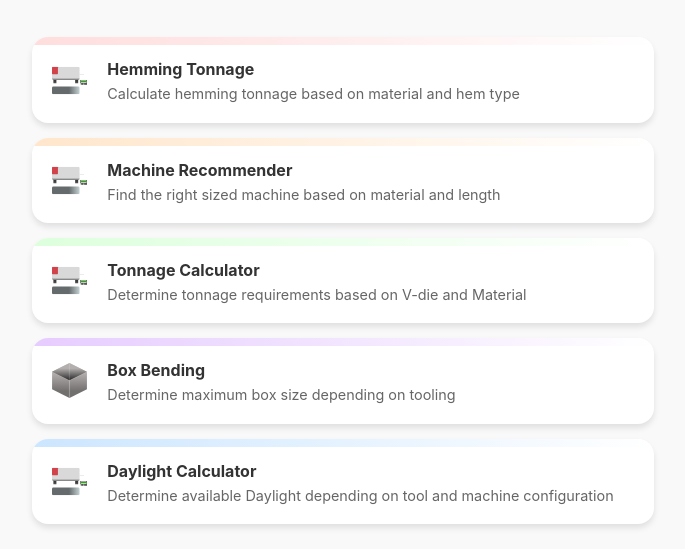
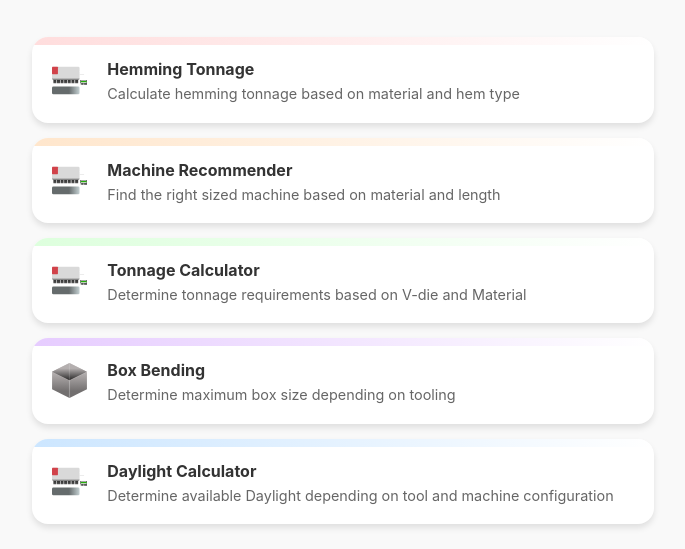
Before and after one commit to DaneColeson/QuickTools, a React (Create React App) app: page / in a window 1280 px wide. Shown: the part 171-720 px from the top of the page, without its empty margins (297-982 px from the left). Built offline with nearby package versions, Linux system fonts and the light colour scheme.

Commit message:
Not sure

```diff
--- a/src/assets/MachineRecommenderIcon.tsx
+++ b/src/assets/MachineRecommenderIcon.tsx
@@ -13,59 +13,50 @@ const MachineRecommenderIcon: React.FC<{ width?: number; height?: number; classN
     xmlns="http://www.w3.org/2000/svg"
     className={className}
   >
-    <g clipPath="url(#clip0_12_3)">
-      <g filter="url(#filter0_d_12_3)">
-        <rect y="29" width="200" height="67" rx="10" fill="url(#paint0_linear_12_3)" />
-      </g>
-      <g filter="url(#filter1_d_12_3)">
-        <rect width="200" height="38" rx="10" fill="#D9D9D9" />
-      </g>
-      <g filter="url(#filter2_d_12_3)">
-        <path
-          d="M0 4C0 1.79086 1.79086 0 4 0H39C41.2091 0 43 1.79086 43 4V50C43 52.2091 41.2091 54 39 54H4C1.79086 54 0 52.2091 0 50V4Z"
-          fill="#D1424A"
-        />
-      </g>
-      <rect y="144" width="200" height="56" rx="10" fill="url(#paint3_linear_12_3)" />
-      <rect x="10" y="96" width="22" height="24" fill="url(#paint4_linear_12_3)" />
-      <rect x="168" y="96" width="22" height="24" fill="url(#paint5_linear_12_3)" />
-      <rect x="141" y="96" width="22" height="24" fill="url(#paint6_linear_12_3)" />
-      <rect x="114" y="96" width="22" height="24" fill="url(#paint7_linear_12_3)" />
-      <rect x="88" y="96" width="22" height="24" fill="url(#paint8_linear_12_3)" />
-      <rect x="62" y="96" width="22" height="24" fill="url(#paint9_linear_12_3)" />
-      <rect x="36" y="96" width="22" height="24" fill="url(#paint10_linear_12_3)" />
-      <rect x="10" y="141" width="180" height="3" fill="url(#paint11_linear_12_3)" />
-      <path d="M200 54H231C232.105 54 233 54.8954 233 56C233 57.1046 232.105 58 231 58H200V54Z" fill="#D9D9D9" />
-      <rect x="206" y="96" width="48" height="36" rx="2" fill="url(#paint13_linear_12_3)" />
-      <rect x="206" y="96" width="48" height="24" rx="2" fill="black" />
-      <rect x="208" y="98" width="44" height="20" rx="2" fill="#D9D9D9" />
-      <rect x="208" y="104" width="44" height="8" fill="#1DAE00" />
-      <circle cx="230" cy="126" r="5" fill="#D9D9D9" />
-    </g>
+    {/* Background Shape */}
+    <rect y="29" width="200" height="67" rx="10" fill="url(#paint0_linear)" />
+
+    {/* Top Section */}
+    <rect width="200" height="38" rx="10" fill="#D9D9D9" />
+
+    {/* Left Block */}
+    <path d="M0 4C0 1.79 1.79 0 4 0H39C41.21 0 43 1.79 43 4V50C43 52.21 41.21 54 39 54H4C1.79 54 0 52.21 0 50V4Z" fill="#D1424A" />
+
+    {/* Bottom Section */}
+    <rect y="144" width="200" height="56" rx="10" fill="url(#paint3_linear)" />
+
+    {/* Machine Sections */}
+    {[10, 36, 62, 88, 114, 141, 168].map((x, i) => (
+      <rect key={i} x={x} y="96" width="22" height="24" fill="url(#paint4_linear)" />
+    ))}
+
+    {/* Small details */}
+    <rect x="10" y="141" width="180" height="3" fill="url(#paint11_linear)" />
+    <path d="M200 54H231C232.1 54 233 54.89 233 56C233 57.1 232.1 58 231 58H200V54Z" fill="#D9D9D9" />
+    <rect x="206" y="96" width="48" height="36" rx="2" fill="url(#paint13_linear)" />
+    <rect x="206" y="96" width="48" height="24" rx="2" fill="black" />
+    <rect x="208" y="98" width="44" height="20" rx="2" fill="#D9D9D9" />
+    <rect x="208" y="104" width="44" height="8" fill="#1DAE00" />
+    <circle cx="230" cy="126" r="5" fill="#D9D9D9" />
+
+    {/* Linear Gradients */}
     <defs>
-      <linearGradient id="paint0_linear_12_3" x1="100" y1="29" x2="100" y2="96" gradientUnits="userSpaceOnUse">
+      <linearGradient id="paint0_linear" x1="100" y1="29" x2="100" y2="96" gradientUnits="userSpaceOnUse">
         <stop offset="0.77" stopColor="#D9D9D9" />
         <stop offset="1" stopColor="#737373" />
       </linearGradient>
-      <linearGradient id="paint3_linear_12_3" x1="0" y1="172" x2="200" y2="172" gradientUnits="userSpaceOnUse">
+      <linearGradient id="paint3_linear" x1="0" y1="172" x2="200" y2="172" gradientUnits="userSpaceOnUse">
         <stop offset="0.615" stopColor="#656B6C" />
         <stop offset="1" stopColor="#C4D0D2" />
       </linearGradient>
-      <linearGradient id="paint4_linear_12_3" x1="21" y1="96" x2="21" y2="120" gradientUnits="userSpaceOnUse">
+      <linearGradient id="paint4_linear" x1="21" y1="96" x2="21" y2="120" gradientUnits="userSpaceOnUse">
         <stop offset="0.31" stopColor="#393939" />
         <stop offset="0.955" stopColor="#545454" />
       </linearGradient>
-      <linearGradient id="paint5_linear_12_3" x1="179" y1="96" x2="179" y2="120" gradientUnits="userSpaceOnUse">
-        <stop offset="0.31" stopColor="#393939" />
-        <stop offset="0.955" stopColor="#545454" />
-      </linearGradient>
-      <linearGradient id="paint13_linear_12_3" x1="254" y1="114" x2="206" y2="114" gradientUnits="userSpaceOnUse">
+      <linearGradient id="paint13_linear" x1="254" y1="114" x2="206" y2="114" gradientUnits="userSpaceOnUse">
         <stop offset="0.775" stopColor="#737373" />
         <stop offset="1" stopColor="#D9D9D9" />
       </linearGradient>
-      <clipPath id="clip0_12_3">
-        <rect width="254" height="200" fill="white" />
-      </clipPath>
     </defs>
   </svg>
 );
```
Also changed, not shown: 10 other files (tests, documents, lock files or other folders).
